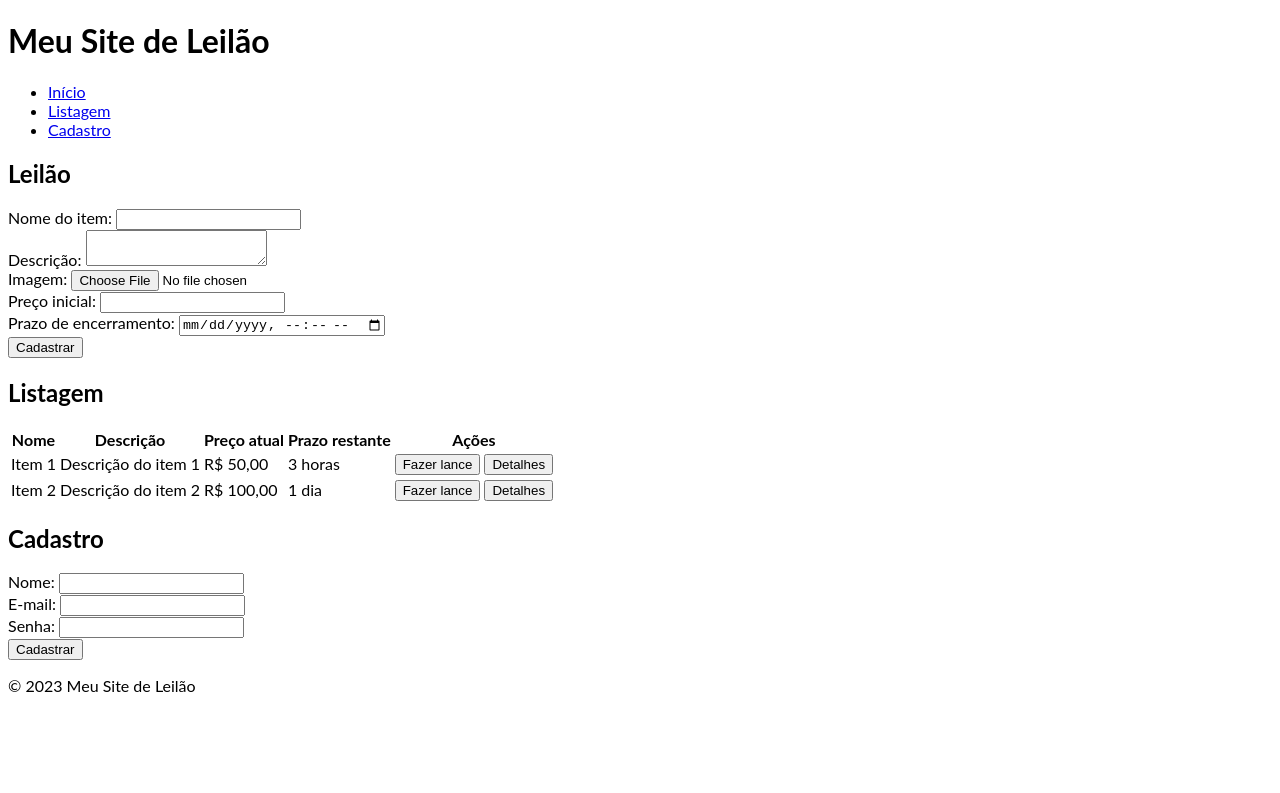
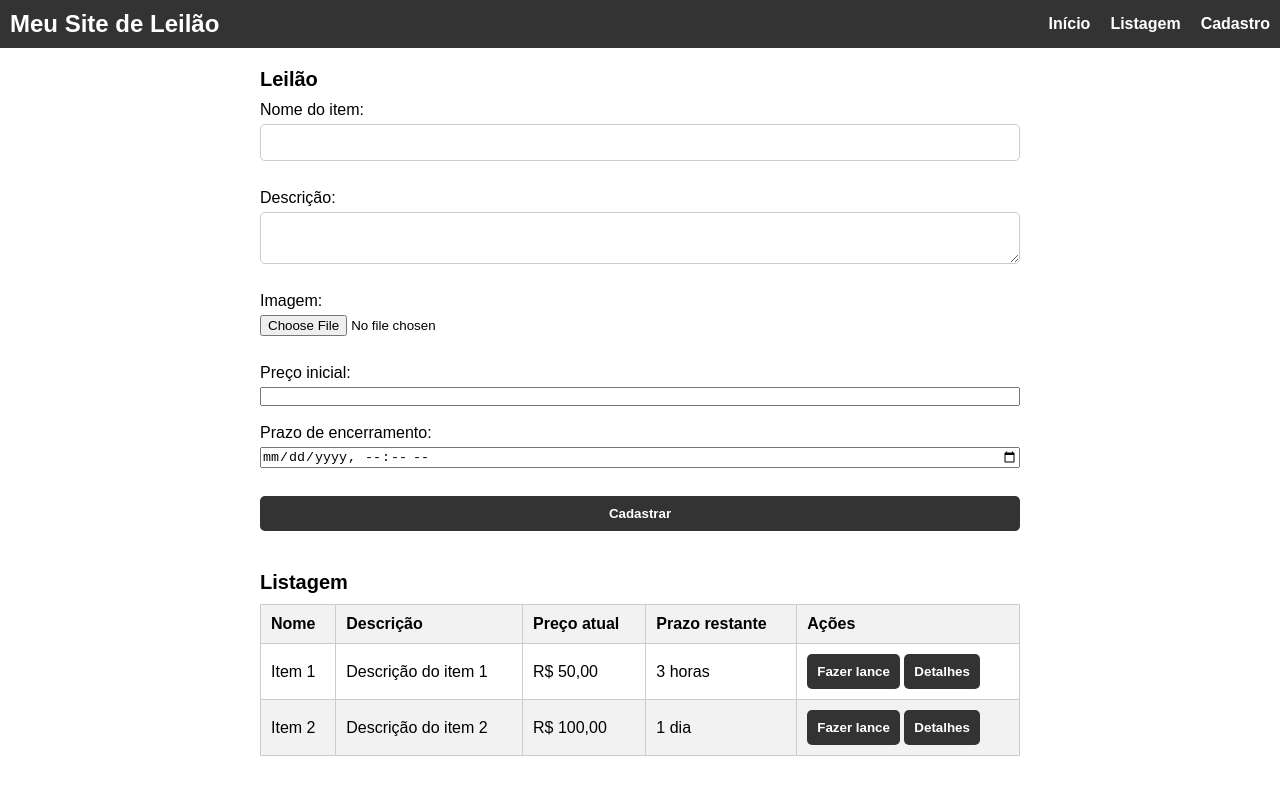
Before and after one commit to SuellenMiranda/Projeto-Leilao-A7M, a plain HTML site: page index.html in a window 1280 px wide. Shown: the top 793 px of the page. Drawn offline with Linux system fonts and the light colour scheme; files that its build step writes are made by us from their sources.

Commit message:
Update style.css

```diff
--- a/css/style.css
+++ b/css/style.css
@@ -1,24 +1,139 @@
-html,
-body,
-h1,
-h2,
-h3,
-h4 {
-    font-family: "Lato", sans-serif
+/* Reset de estilos */
+* {
+  margin: 0;
+  padding: 0;
+  box-sizing: border-box;
 }
 
-.mySlides {
-    display: none
+/* Estilos gerais */
+body {
+  font-family: Arial, sans-serif;
 }
 
-.w3-tag,
-.fa {
-    cursor: pointer
+header {
+  background-color: #333;
+  color: #fff;
+  display: flex;
+  justify-content: space-between;
+  align-items: center;
+  padding: 10px;
 }
 
-.w3-tag {
-    height: 15px;
-    width: 15px;
-    padding: 0;
-    margin-top: 6px
+header h1 {
+  font-size: 24px;
 }
+
+nav ul {
+  display: flex;
+  list-style: none;
+}
+
+nav li {
+  margin-left: 20px;
+}
+
+nav a {
+  color: #fff;
+  text-decoration: none;
+  font-weight: bold;
+}
+
+main {
+  max-width: 800px;
+  margin: 0 auto;
+  padding: 20px;
+}
+
+section {
+  margin-bottom: 40px;
+}
+
+section h2 {
+  font-size: 20px;
+  margin-bottom: 10px;
+}
+
+form {
+  display: flex;
+  flex-direction: column;
+}
+
+label {
+  margin-bottom: 5px;
+}
+
+input[type="text"],
+input[type="email"],
+input[type="password"],
+textarea {
+  padding: 10px;
+  border-radius: 5px;
+  border: 1px solid #ccc;
+  margin-bottom: 10px;
+}
+
+input[type="file"] {
+  margin-bottom: 10px;
+}
+
+button[type="submit"],
+button {
+  background-color: #333;
+  color: #fff;
+  border: none;
+  padding: 10px;
+  border-radius: 5px;
+  cursor: pointer;
+  font-weight: bold;
+}
+
+button[type="submit"] {
+  margin-top: 10px;
+}
+
+table {
+  width: 100%;
+  border-collapse: collapse;
+}
+
+table th,
+table td {
+  padding: 10px;
+  text-align: left;
+  border: 1px solid #ccc;
+}
+
+table th {
+  font-weight: bold;
+  background-color: #f2f2f2;
+}
+
+table tbody tr:nth-child(even) {
+  background-color: #f2f2f2;
+}
+
+table tbody tr:hover {
+  background-color: #ccc;
+}
+
+/* Media queries */
+@media (max-width: 600px) {
+  header {
+    flex-direction: column;
+    align-items: center;
+    text-align: center;
+  }
+
+  nav ul {
+    margin-top: 10px;
+  }
+
+  nav li {
+    margin-left: 0;
+    margin-right: 10px;
+  }
+
+  table {
+    font-size: 14px;
+  }
+}
```
